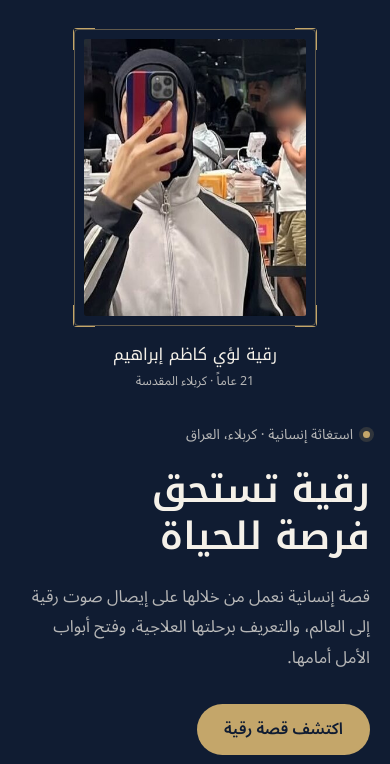
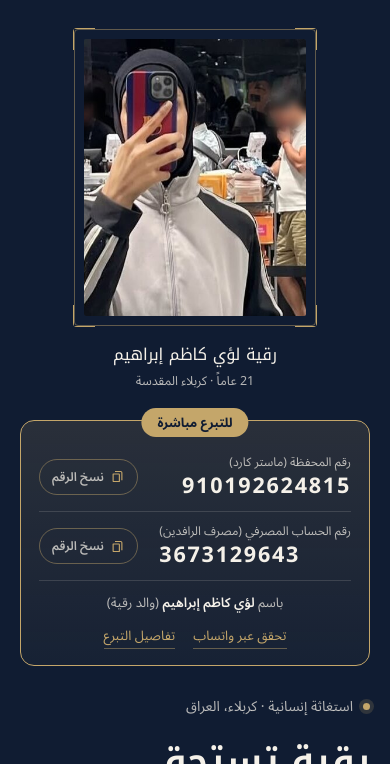
Before and after one commit to ibrahim205b-tech/roqaya, a plain HTML site: page index.html in a window 390 px wide. Shown: the part 59-823 px from the top of the page. Drawn offline with Linux system fonts and the light colour scheme.

Commit message:
Show the donation numbers directly under Ruqayya's photo
A separate gold-bordered card below the photo (outside its frame) with the
wallet and bank numbers, a copy button for each, the account holder, and
links to verify on WhatsApp and to the full donation section. Translated in
Arabic, Kurdish and English, and fitted to narrow phones.

Co-Authored-By: Claude Opus 5.5 <noreply@anthropic.com>
Claude-Session: https://claude.ai/code/session_013LWjWofw6vqk2tQPUJ4oGE

```diff
--- a/assets/css/style.css
+++ b/assets/css/style.css
@@ -132,7 +132,8 @@ html[lang=en] .hero h1{line-height:1.06;max-width:13ch}
 html[lang=en] .hero-facts dt{text-transform:uppercase;letter-spacing:.12em;font-size:.66rem}
 .hero-facts dd{font-size:.95rem;line-height:1.5;margin-top:4px}
 /* portrait */
-.portrait{order:-1;justify-self:center;width:min(62vw,300px)}
+.portrait-col{order:-1;justify-self:center;width:min(100%,360px);display:flex;flex-direction:column;align-items:center;gap:20px}
+.portrait{width:min(62vw,300px)}
 .portrait-frame{position:relative;padding:10px}
 .portrait-frame::before{content:"";position:absolute;inset:0;border:1px solid var(--gold-hair);border-radius:4px}
 .portrait-frame::after{content:"";position:absolute;inset:-1px;border-radius:4px;pointer-events:none;
@@ -146,7 +147,8 @@ html[lang=en] .hero-facts dt{text-transform:uppercase;letter-spacing:.12em;font-
 .portrait figcaption small{font-family:var(--sans);font-size:.78rem;color:var(--on-navy-2)}
 @media(min-width:960px){
   .hero-grid{grid-template-columns:1.25fr .75fr;gap:72px}
-  .portrait{order:0;width:min(100%,380px);justify-self:end}
+  .portrait-col{order:0;width:min(100%,380px);justify-self:end}
+  .portrait{width:100%}
   .portrait img{aspect-ratio:3/4}
 }
 
@@ -438,3 +440,22 @@ html:not(.ready) .reveal{opacity:1;transform:none}
 .lg-family::before{background:var(--navy)}
 .st-family::before{background:var(--navy);box-shadow:0 0 0 5px var(--white),0 0 0 6px var(--gold)}
 .b-family{background:rgba(16,28,50,.08);color:var(--navy)}
+
+/* donation numbers directly under the hero photo */
+.hero-donate{width:100%;position:relative;border:1px solid var(--gold);border-radius:var(--r);background:linear-gradient(180deg,rgba(196,166,106,.14),rgba(196,166,106,.04));padding:22px 18px 16px;margin-top:6px}
+.hd-tag{position:absolute;top:-13px;left:50%;transform:translateX(-50%);background:var(--gold);color:var(--navy);font-weight:700;font-size:.8rem;padding:3px 16px;border-radius:999px;white-space:nowrap}
+.hd-row{display:flex;align-items:center;justify-content:space-between;gap:10px;padding:10px 0;border-bottom:1px solid var(--navy-hair)}
+.hd-row>div{min-width:0}
+.hd-row span{display:block;font-size:.76rem;color:var(--on-navy-2);line-height:1.5}
+.hd-row strong{display:block;font-family:var(--sans);font-size:1.35rem;font-weight:700;letter-spacing:.08em;color:var(--ivory);direction:ltr;text-align:start;unicode-bidi:isolate;line-height:1.4}
+.hd-copy{flex-shrink:0;display:inline-flex;align-items:center;gap:6px;height:36px;padding:0 12px;border-radius:999px;border:1px solid var(--gold-hair);background:none;color:var(--gold);font-size:.8rem;font-weight:600;cursor:pointer;transition:background-color .2s,color .2s}
+.hd-copy svg{width:15px;height:15px}
+.hd-copy:hover,.hd-copy.done{background:var(--gold);color:var(--navy)}
+.hd-holder{font-size:.82rem;color:var(--on-navy-2);margin-top:10px;text-align:center}
+.hd-holder b{color:var(--ivory);font-weight:600}
+.hd-links{display:flex;justify-content:center;gap:18px;margin-top:8px;font-size:.82rem}
+.hd-links a{color:var(--gold);text-decoration:none;border-bottom:1px solid var(--gold-hair)}
+.hd-links a:hover{border-color:var(--gold)}
+.hero-grid{grid-template-columns:minmax(0,1fr)}
+@media(min-width:960px){.hero-grid{grid-template-columns:minmax(0,1.25fr) minmax(0,.75fr)}}
+@media(max-width:360px){.hd-row strong{font-size:1.15rem;letter-spacing:.04em}.hd-copy{padding:0 10px}}
--- a/assets/js/app.js
+++ b/assets/js/app.js
@@ -400,6 +400,35 @@
     }
   }
 
+  /* ================= التبرع تحت الصورة / donation under hero photo ================= */
+  var COPY_ICON = '<svg viewBox="0 0 24 24" aria-hidden="true"><path d="M8 4h9a2 2 0 0 1 2 2v12M5 8h9a1 1 0 0 1 1 1v11H6a1 1 0 0 1-1-1V8z" fill="none" stroke="currentColor" stroke-width="1.8" stroke-linejoin="round"/></svg>';
+  function renderHeroDonate() {
+    var D = S.donation || {}, box = $("heroDonate"); box.innerHTML = "";
+    if (!(D.enabled && D.methods && D.methods.length)) { box.hidden = true; return; }
+    box.hidden = false;
+    var tag = el("p", "hd-tag", U().heroDonT); tag.id = "hdTitle"; box.appendChild(tag);
+    D.methods.forEach(function (m) {
+      var row = el("div", "hd-row"), d = el("div");
+      d.appendChild(el("span", "", T(m.label)));
+      var n = el("strong", "", m.value); n.dir = "ltr"; d.appendChild(n);
+      row.appendChild(d);
+      var b = el("button", "hd-copy"); b.type = "button";
+      b.innerHTML = COPY_ICON; var bl = el("span", "", U().copyNum); b.appendChild(bl);
+      b.setAttribute("aria-label", U().copyNum + ": " + T(m.label));
+      b.addEventListener("click", function () { copy(m.value.replace(/\s/g, "")).then(function () { flash(bl, U().copied); b.classList.add("done"); setTimeout(function () { b.classList.remove("done"); }, 2000); }); });
+      row.appendChild(b); box.appendChild(row);
+    });
+    if (D.holder) {
+      var h = el("p", "hd-holder"); h.appendChild(document.createTextNode(U().heroHolder + " "));
+      h.appendChild(el("b", "", T(D.holder))); if (D.receiver) h.appendChild(document.createTextNode(" (" + T(D.receiver) + ")"));
+      box.appendChild(h);
+    }
+    var links = el("p", "hd-links");
+    if (D.whatsapp) { var w = el("a", "", U().heroVerify); w.href = wa(D.whatsapp, U().waDonateMsg); w.target = "_blank"; w.rel = "noopener"; links.appendChild(w); }
+    var more = el("a", "", U().heroMore); more.href = "#donate"; links.appendChild(more);
+    box.appendChild(links);
+  }
+
   /* ================= المساهمون / contributors ================= */
   function renderContrib() {
     var box = $("contrib"); box.innerHTML = "";
@@ -517,7 +546,7 @@
   /* ================= render ================= */
   function renderAll() {
     renderFilters(); renderDocs(); renderJourney(); renderNews(); renderAppeal();
-    renderDonate(); renderContrib(); renderShare(); renderHadiths(); renderFaq(); renderContacts();
+    renderDonate(); renderHeroDonate(); renderContrib(); renderShare(); renderHadiths(); renderFaq(); renderContacts();
     arm();
   }
   applyStatic(); renderAll();
--- a/assets/js/i18n.js
+++ b/assets/js/i18n.js
@@ -208,7 +208,7 @@ window.I18N = {
       contribHow: "هل ساهمت في دعم رقية؟ تواصل معنا لإدراج اسمك أو اسم مؤسستك بعد التحقق وبموافقتك.",
       contribTypes: { individual: "أفراد", medical: "كوادر طبية", charity: "جمعيات خيرية", institution: "مؤسسات إنسانية" },
       contribCta: "تواصل معنا", contribNone: "لا أسماء منشورة بعد",
-      donateT: "وسائل التحويل المعتمدة", holder: "اسم صاحب الحساب", receiver: "الجهة المستلمة",
+      heroDonT: "للتبرع مباشرة", heroHolder: "باسم", heroVerify: "تحقق عبر واتساب", heroMore: "تفاصيل التبرع", donateT: "وسائل التحويل المعتمدة", holder: "اسم صاحب الحساب", receiver: "الجهة المستلمة",
       copyNum: "نسخ الرقم", copied: "تم النسخ", waDonate: "تحقق عبر واتساب قبل التحويل",
       goal: "التكلفة التقديرية", usd: "دولار أمريكي",
       donateOff: "وسائل الدعم الرسمية قيد التحقق", donateOffP: "ستُنشر هنا وسائل التحويل المعتمدة بعد التحقق منها مع عائلة رقية. لا نعرض أي بيانات مالية غير مؤكدة.",
@@ -237,7 +237,7 @@ window.I18N = {
       contribHow: "بەشداریت لە پشتگیریی ڕوقەیەدا کردووە؟ پەیوەندیمان پێوە بکە بۆ دانانی ناوت یان ناوی دامەزراوەکەت، دوای پشتڕاستکردنەوە و بە ڕەزامەندیی خۆت.",
       contribTypes: { individual: "کەسەکان", medical: "ستافی پزیشکی", charity: "کۆمەڵە خێرخوازییەکان", institution: "دامەزراوە مرۆییەکان" },
       contribCta: "پەیوەندیمان پێوە بکە", contribNone: "هێشتا هیچ ناوێک بڵاو نەکراوەتەوە",
-      donateT: "زانیارییە پەسەندکراوەکانی گواستنەوە", holder: "ناوی خاوەن هەژمار", receiver: "وەرگر",
+      heroDonT: "بەخشینی ڕاستەوخۆ", heroHolder: "بە ناوی", heroVerify: "لە ڕێگەی واتسئەپ دڵنیا ببەرەوە", heroMore: "وردەکاریی بەخشین", donateT: "زانیارییە پەسەندکراوەکانی گواستنەوە", holder: "ناوی خاوەن هەژمار", receiver: "وەرگر",
       copyNum: "کۆپیکردنی ژمارە", copied: "کۆپی کرا", waDonate: "پێش گواستنەوە لە ڕێگەی واتسئەپ دڵنیا ببەرەوە",
       goal: "تێچووی مەزەندەکراو", usd: "دۆلاری ئەمریکی",
       donateOff: "ڕێگا فەرمییەکانی پشتگیری لە پشتڕاستکردنەوەدان", donateOffP: "ڕێگا پەسەندکراوەکانی گواستنەوە لێرە بڵاو دەکرێنەوە دوای پشتڕاستکردنەوەیان لەگەڵ خێزانی ڕوقەیە. هیچ زانیارییەکی دارایی پشتڕاستنەکراوە پیشان نادەین.",
@@ -266,7 +266,7 @@ window.I18N = {
       contribHow: "Have you supported Ruqayya? Contact us to have your name or organisation listed — after verification and with your consent.",
       contribTypes: { individual: "Individuals", medical: "Medical professionals", charity: "Charities", institution: "Humanitarian institutions" },
       contribCta: "Contact us", contribNone: "None published yet",
-      donateT: "Approved transfer details", holder: "Account holder", receiver: "Recipient",
+      heroDonT: "Donate directly", heroHolder: "In the name of", heroVerify: "Verify on WhatsApp", heroMore: "Donation details", donateT: "Approved transfer details", holder: "Account holder", receiver: "Recipient",
       copyNum: "Copy number", copied: "Copied", waDonate: "Verify on WhatsApp before transferring",
       goal: "Estimated cost", usd: "US dollars",
       donateOff: "Official support methods are being verified", donateOffP: "Approved transfer details will be published here once they have been verified with Ruqayya's family. We never display unconfirmed financial information.",
--- a/index.html
+++ b/index.html
@@ -85,12 +85,15 @@
         <div><dt data-i18n="facts.need">المطلوب</dt><dd data-i18n="facts.needV">جراحة متقدمة خارج العراق</dd></div>
       </dl>
     </div>
-    <figure class="portrait reveal" id="portrait">
+    <div class="portrait-col reveal">
+    <figure class="portrait" id="portrait">
       <div class="portrait-frame">
         <img id="heroImg" src="assets/img/roqaya.jpg" srcset="assets/img/roqaya-380.jpg 380w, assets/img/roqaya.jpg 760w" sizes="(min-width:960px) 380px, 70vw" width="760" height="1268" alt="رقية" fetchpriority="high" decoding="async">
       </div>
       <figcaption><span data-i18n="hero.caption">رقية لؤي كاظم إبراهيم</span><small data-i18n="hero.captionSub">21 عاماً · كربلاء المقدسة</small></figcaption>
     </figure>
+    <aside class="hero-donate" id="heroDonate" aria-labelledby="hdTitle"></aside>
+    </div>
   </div>
 </section>
 
```
